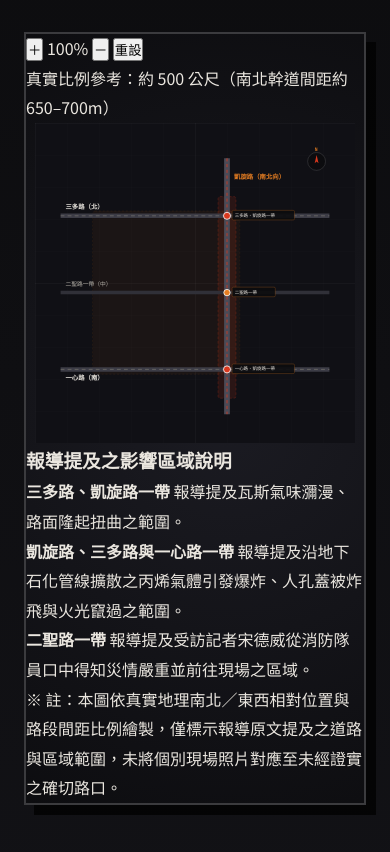
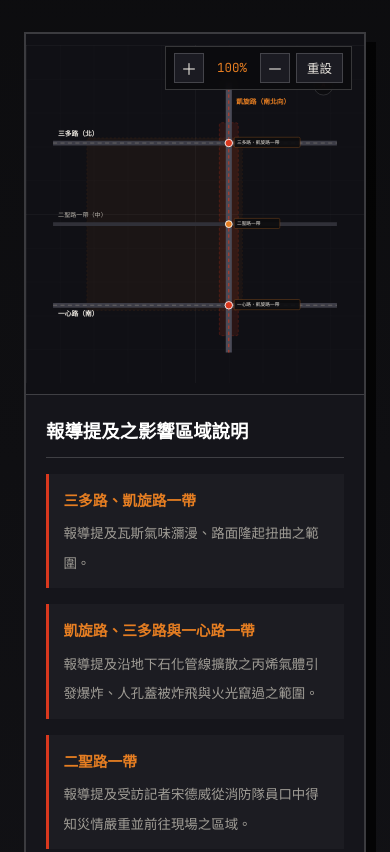
Before and after one commit to mhy1225/gasexplosiontry, a plain HTML site: page index.html in a window 390 px wide. Shown: the part 3784-4636 px from the top of the page. Drawn offline with Linux system fonts and the light colour scheme.

Commit message:
Refactor map styles and enhance responsiveness
Updated styles for map section, controls, and responsive design.

```diff
--- a/style.css
+++ b/style.css
@@ -719,7 +719,7 @@ figcaption {
   }
 }
 /* =========================================
-   氣爆相對位置互動地圖與 RWD 彈出視窗樣式
+   可縮放真實比例地圖與各裝置 RWD 樣式
    ========================================= */
 .map-section {
   position: relative;
@@ -750,161 +750,174 @@ figcaption {
 
 .map-wrapper {
   border: 2px solid var(--border-grid);
-  background: #101014;
+  background: #101015;
   box-shadow: 10px 10px 0 rgba(0, 0, 0, 0.75);
-  overflow: hidden;
 }
 
 .tactical-map {
   position: relative;
+  display: grid;
+  grid-template-columns: 1fr 330px;
+  min-height: 540px;
+  overflow: hidden;
+}
+
+/* 可縮放與拖曳舞台 */
+.map-pan-stage {
+  position: relative;
   width: 100%;
   height: 540px;
-  background: radial-gradient(circle at 60% 50%, #1b1b22 0%, #0d0d10 100%);
+  overflow: hidden;
+  cursor: grab;
+  touch-action: none;
+  background: #101015;
+}
+
+.map-pan-stage:active {
+  cursor: grabbing;
 }
 
 .road-svg {
   width: 100%;
   height: 100%;
   display: block;
+  transform-origin: 50% 50%;
+  transition: transform 0.08s ease-out;
+  user-select: none;
 }
 
-/* 氣爆熱點標記 */
-.map-pin {
+/* 縮放控制按鈕 */
+.map-controls {
   position: absolute;
-  transform: translate(-50%, -50%);
-  background: none;
-  border: none;
-  cursor: pointer;
+  top: 16px;
+  right: 346px;
+  z-index: 20;
   display: flex;
   align-items: center;
-  gap: 8px;
-  z-index: 15;
-  padding: 6px;
+  gap: 6px;
+  background: rgba(12, 12, 14, 0.9);
+  border: 1px solid var(--border-grid);
+  padding: 6px 8px;
+  backdrop-filter: blur(6px);
 }
 
-.pin-dot {
-  width: 14px;
-  height: 14px;
-  border-radius: 50%;
-  background: var(--accent-flame);
-  border: 2px solid #fff;
-  box-shadow: 0 0 12px var(--accent-flame);
-  position: relative;
-  z-index: 2;
-  transition: transform 0.25s ease, background-color 0.25s ease;
+.map-ctrl-btn {
+  width: 30px;
+  height: 30px;
+  background: #1b1b22;
+  border: 1px solid var(--border-grid);
+  color: var(--text-primary);
+  font-family: var(--font-mono);
+  font-size: 1rem;
+  cursor: pointer;
+  display: inline-flex;
+  align-items: center;
+  justify-content: center;
+  transition: border-color 0.2s, color 0.2s;
 }
 
-.pin-pulse {
-  position: absolute;
-  left: 6px;
-  width: 14px;
-  height: 14px;
-  border-radius: 50%;
-  background: rgba(217, 56, 30, 0.65);
-  animation: pinRipple 1.8s infinite ease-out;
-  z-index: 1;
+.map-ctrl-btn.reset-btn {
+  width: auto;
+  padding: 0 10px;
+  font-size: 0.78rem;
 }
 
-@keyframes pinRipple {
-  0% { transform: scale(1); opacity: 0.9; }
-  100% { transform: scale(3.2); opacity: 0; }
-}
-
-.pin-label {
-  background: rgba(12, 12, 14, 0.88);
-  border: 1px solid var(--border-grid);
-  color: var(--text-primary);
-  font-family: var(--font-sans);
-  font-size: 0.8rem;
-  font-weight: 500;
-  padding: 3px 9px;
-  white-space: nowrap;
-  transition: border-color 0.25s ease, color 0.25s ease;
-}
-
-.map-pin:hover .pin-dot,
-.map-pin.active .pin-dot {
-  transform: scale(1.35);
-  background: var(--accent-amber);
-}
-
-.map-pin:hover .pin-label,
-.map-pin.active .pin-label {
+.map-ctrl-btn:hover {
   border-color: var(--accent-amber);
   color: var(--accent-amber);
 }
 
-/* 電腦版右側浮動彈出照片卡片 */
-.map-popup-card {
-  position: absolute;
-  top: 24px;
-  left: 24px;
-  width: 340px;
-  background: rgba(16, 16, 20, 0.95);
-  border: 2px solid var(--accent-flame);
-  padding: 1.15rem;
-  box-shadow: 0 18px 40px rgba(0, 0, 0, 0.85);
-  backdrop-filter: blur(10px);
-  z-index: 20;
-  transition: opacity 0.25s ease, transform 0.25s ease;
+.map-zoom-readout {
+  font-family: var(--font-mono);
+  font-size: 0.78rem;
+  color: var(--accent-amber);
+  min-width: 44px;
+  text-align: center;
 }
 
-.map-popup-card.updating {
-  opacity: 0.45;
-  transform: translateY(4px);
+/* 左下角比例尺 */
+.map-scale-bar {
+  position: absolute;
+  bottom: 16px;
+  left: 16px;
+  z-index: 20;
+  background: rgba(12, 12, 14, 0.88);
+  border: 1px solid var(--border-grid);
+  padding: 8px 12px;
+  font-size: 0.75rem;
+  color: var(--text-secondary);
+  pointer-events: none;
 }
 
-.popup-header {
-  display: flex;
-  justify-content: space-between;
-  align-items: center;
-  font-family: var(--font-mono);
-  font-size: 0.74rem;
-  color: var(--accent-amber);
-  border-bottom: 1px solid var(--border-grid);
-  padding-bottom: 0.45rem;
-  margin-bottom: 0.75rem;
+.scale-line {
+  width: 90px;
+  height: 6px;
+  border-left: 2px solid var(--accent-amber);
+  border-right: 2px solid var(--accent-amber);
+  border-bottom: 2px solid var(--accent-amber);
+  margin-bottom: 4px;
 }
 
-.popup-live {
-  background: rgba(217, 56, 30, 0.2);
-  border: 1px solid var(--accent-flame);
-  color: #fff;
-  padding: 1px 6px;
-  font-size: 0.68rem;
+/* 右側報導範圍說明欄 */
+.map-info-panel {
+  background: #15151b;
+  border-left: 1px solid var(--border-grid);
+  padding: 1.5rem;
+  display: flex;
+  flex-direction: column;
+  justify-content: space-between;
 }
 
-.popup-img-box {
-  width: 100%;
-  height: 195px;
-  overflow: hidden;
-  border: 1px solid var(--border-grid);
-  margin-bottom: 0.8rem;
-  background: #000;
+.map-info-panel h3 {
+  font-family: var(--font-serif);
+  font-size: 1.15rem;
+  color: #fff;
+  margin-bottom: 1rem;
+  padding-bottom: 0.5rem;
+  border-bottom: 1px solid var(--border-grid);
 }
 
-.popup-img-box img {
-  width: 100%;
-  height: 100%;
-  object-fit: cover;
-  display: block;
+.report-loc-list {
+  list-style: none;
+  display: flex;
+  flex-direction: column;
+  gap: 1rem;
 }
 
-.map-popup-card h3 {
-  font-family: var(--font-serif);
-  font-size: 1.1rem;
-  color: #fff;
-  margin-bottom: 0.4rem;
+.report-loc-list li {
+  background: rgba(255, 255, 255, 0.03);
+  border-left: 3px solid var(--accent-flame);
+  padding: 0.75rem 0.9rem;
 }
 
-.map-popup-card p {
-  font-size: 0.86rem;
-  line-height: 1.6;
-  color: var(--text-secondary);
+.report-loc-list strong {
+  display: block;
+  font-size: 0.92rem;
+  color: var(--accent-amber);
+  margin-bottom: 0.25rem;
 }
 
-/* 手機與平板 RWD：不遮擋地圖，彈窗自動排入地圖正下方 */
+.report-loc-list span {
+  font-size: 0.84rem;
+  color: var(--text-secondary);
+  line-height: 1.55;
+}
+
+.map-disclaimer {
+  margin-top: 1.25rem;
+  font-size: 0.76rem;
+  color: var(--text-secondary);
+  line-height: 1.55;
+  border-top: 1px dashed var(--border-grid);
+  padding-top: 0.85rem;
+}
+
+/* 平板與手機 RWD */
 @media (max-width: 900px) {
+  .chapter-nav {
+    display: none;
+  }
+
   .desktop-hint {
     display: none;
   }
@@ -913,38 +926,62 @@ figcaption {
     display: inline;
   }
 
-  .tactical-map {
-    height: auto;
-    display: flex;
-    flex-direction: column;
+  .hero-grid-panels {
+    grid-template-columns: repeat(2, 1fr);
   }
 
-  .road-svg {
-    height: 320px;
+  .comic-panel-row,
+  .stats-grid,
+  .scrolly-container,
+  .scrolly-container.reverse-layout,
+  .tactical-map {
+    grid-template-columns: 1fr;
   }
 
-  /* 手機版微調熱點座標以符合 320px 高度比例 */
-  .map-pin {
-    transform: translate(-50%, -50%) scale(0.9);
+  .map-pan-stage {
+    height: 360px;
   }
 
-  .map-pin:nth-of-type(1) { top: 82px !important; left: 48% !important; }
-  .map-pin:nth-of-type(2) { top: 162px !important; left: 53% !important; }
-  .map-pin:nth-of-type(3) { top: 202px !important; left: 56% !important; }
-  .map-pin:nth-of-type(4) { top: 244px !important; left: 58% !important; }
-
-  .map-popup-card {
-    position: relative;
-    top: auto;
-    left: auto;
-    width: 100%;
-    border-left: none;
-    border-right: none;
-    border-bottom: none;
-    box-shadow: none;
+  .map-controls {
+    top: 12px;
+    right: 12px;
   }
 
-  .popup-img-box {
-    height: 220px;
+  .map-info-panel {
+    border-left: none;
+    border-top: 1px solid var(--border-grid);
+    padding: 1.25rem;
+  }
+
+  .scrolly-container.reverse-layout .sticky-visual {
+    order: 1;
+  }
+
+  .scrolly-container.reverse-layout .scrolly-steps {
+    order: 2;
+  }
+
+  .sticky-visual {
+    position: sticky;
+    top: 56px;
+    min-height: auto;
+    height: auto;
+    z-index: 20;
+    background: var(--bg-asphalt);
+    padding: 0.5rem 0;
+  }
+
+  .visual-stage {
+    height: auto;
+    min-height: 360px;
+  }
+
+  .scrolly-steps {
+    gap: 25vh;
+    padding-top: 4vh;
+  }
+
+  .step-card {
+    width: 100%;
   }
 }
```
